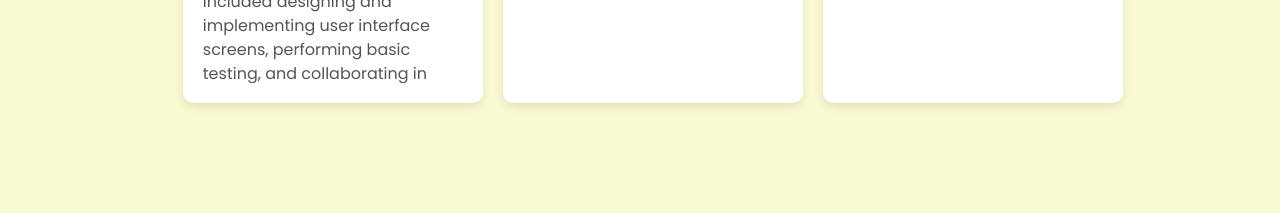
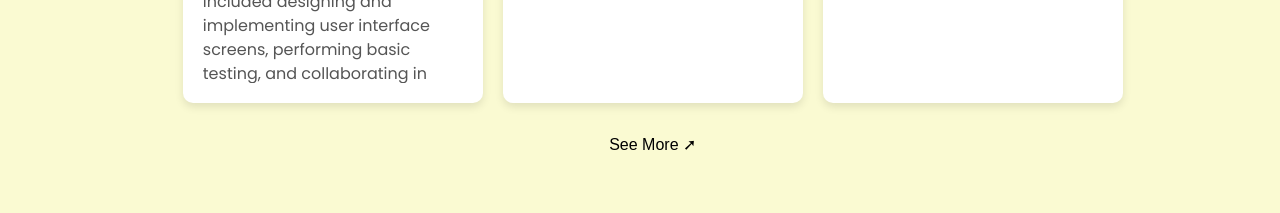
Before and after one commit to Rachitnaik/Portfolio-next.js, a Next.js app: page / in a window 1280 px wide. Shown: the part 1800-2013 px from the top of the page. Built offline with nearby package versions, Linux system fonts and the light colour scheme.

Commit message:
added see more to github

```diff
--- a/src/app/components/ProjectList.css
+++ b/src/app/components/ProjectList.css
@@ -34,6 +34,31 @@
 justify-content: center;
 
   }
+
+  .see-more-container {
+    text-align: center;
+    margin-top: 20px; text-align: center;
+    margin-top: 20px;
+}
+
+
+.see-more-container-desktop{
+  text-align: center;
+  margin-top: 20px;
+}
+
+.see-more-button {
+    display: inline-block;
+    padding: 10px 20px;
+    color: black;
+    font-size: 16px;
+    text-decoration: none;
+    border-radius: 5px;
+    transition: background-color 0.3s ease;
+}
+
+
+
 
   .project-card {
     background-color: #fff;
@@ -137,6 +162,10 @@ justify-content: center;
 
     }
 
+    .see-more-container-desktop{
+      display: none;
+    }
+
     .project-cards-container {
       display: none;
 
--- a/src/app/components/ProjectListPage.tsx
+++ b/src/app/components/ProjectListPage.tsx
@@ -61,6 +61,16 @@ const ProjectListPage: React.FC = () => {
                         <ProjectCard key={index} project={project} />
                     ))}
                 </div>
+                <div className="see-more-container-desktop">
+                    <a
+                        href="https://github.com/Rachitnaik"
+                        target="_blank"
+                        rel="noopener noreferrer"
+                        className="see-more-button"
+                    >
+                        See More   ➚
+                    </a>
+                </div>
             </div>
 
             {/* Mobile Section */}
@@ -78,7 +88,20 @@ const ProjectListPage: React.FC = () => {
                         </SwiperSlide>
                     ))}
                 </Swiper>
+                <div className="see-more-container">
+                    <a
+                        href="https://github.com/Rachitnaik"
+                        target="_blank"
+                        rel="noopener noreferrer"
+                        className="see-more-button"
+                    >
+                        See More   ➚
+                    </a>
+                </div>
             </div>
+
+
+
         </>
     );
 };
```
